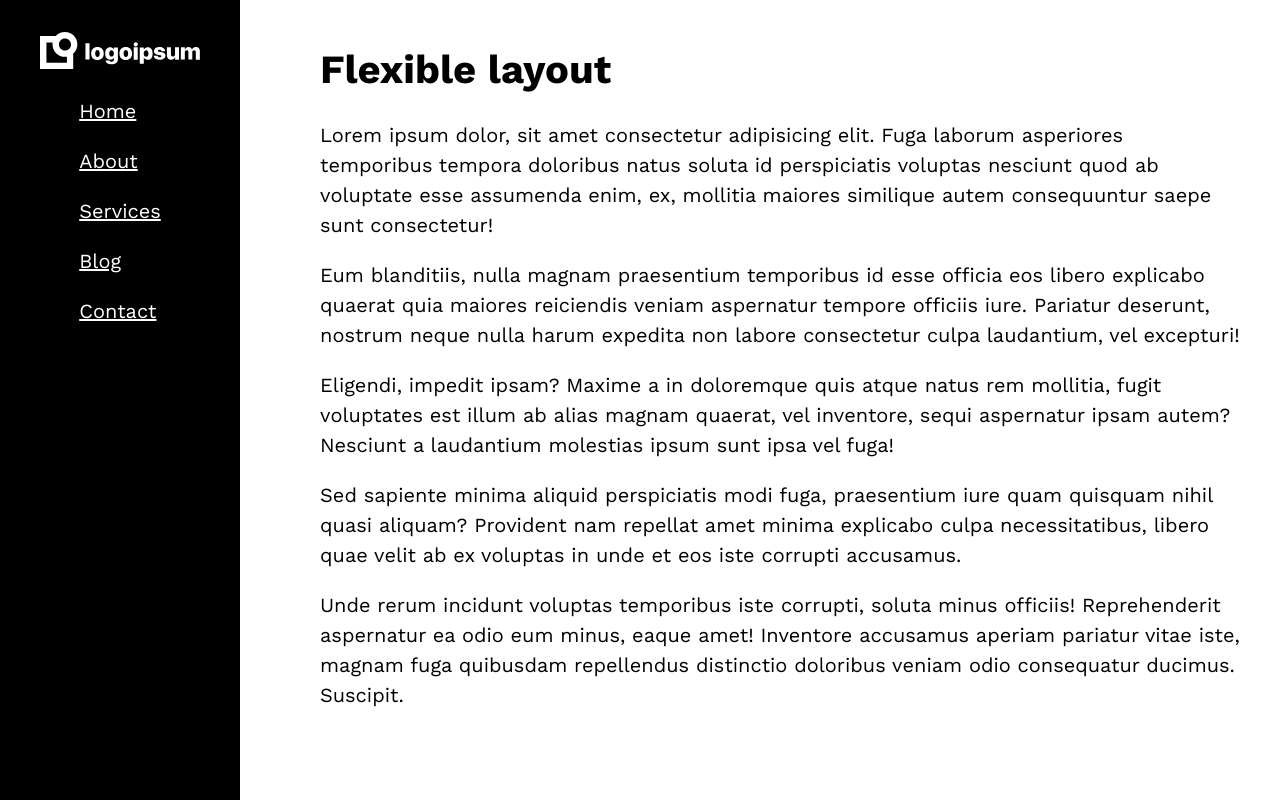
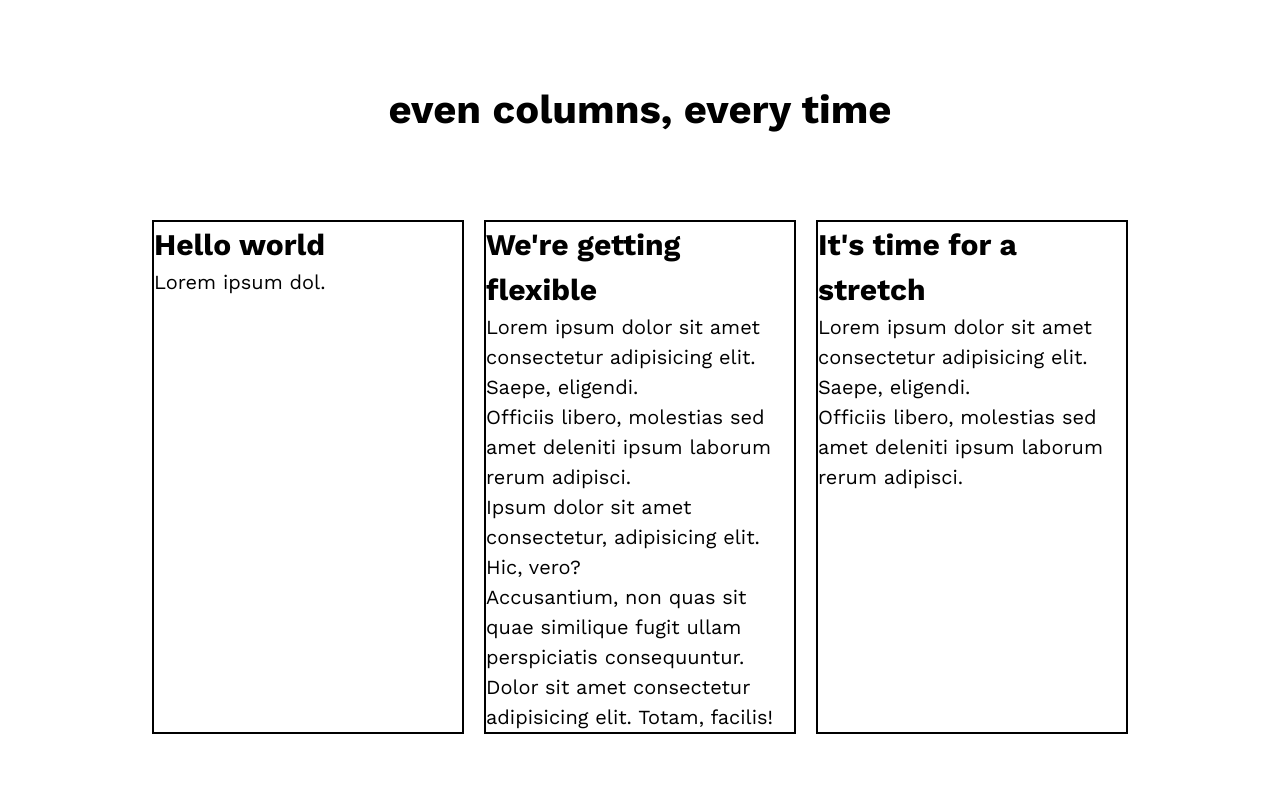
Before and after one commit to DungIT102/learn-css, a plain HTML site: page index.html in a window 1280 px wide. Drawn offline with nearby package versions, Linux system fonts and the light colour scheme.

Commit message:
learn how to even columns every time

```diff
--- a/css/general-styling.css
+++ b/css/general-styling.css
@@ -9,12 +9,16 @@
 
 /* Remove default margin */
 body,
-h1,
 h2,
 h3,
 h4,
 p {
   margin: 0;
+}
+
+h1 {
+  margin: 5rem 0;
+  text-align: center;
 }
 
 /* Set body defaults */
@@ -39,34 +43,3 @@ textarea,
 select {
   font: inherit;
 }
-
-.flow > * + * {
-  margin-top: var(--flow-space, 1em);
-}
-
-.logo {
-  width: 10rem;
-  margin-bottom: 1rem;
-}
-
-nav ul {
-  display: flex;
-  flex-wrap: wrap;
-  justify-content: center;
-  list-style: none;
-  margin: 0;
-  padding: 0;
-}
-
-nav li {
-  margin: 0 1em;
-}
-
-nav a {
-  color: inherit;
-}
-
-nav a:hover,
-nav a:focus {
-  color: yellowgreen;
-}
--- a/css/style.css
+++ b/css/style.css
@@ -1,63 +1,22 @@
-header {
-  background: black;
-  color: white;
-  padding: 2rem;
-  display: flex;
-  flex-direction: column;
-  align-items: center;
+.container {
+  padding: 0 2rem;
+  max-width: 65rem;
+  margin: 0 auto;
 }
 
-.flex-layout {
-  min-height: 100vh;
-  display: flex;
-  flex-wrap: wrap;
-  gap: 2em;
-}
-
-header {
-  flex-basis: 15rem;
-  flex-grow: 1;
-}
-
-main {
-  flex-basis: 60%;
-  padding: 2em;
-  flex-grow: 9999;
-}
-
-main > * {
-  max-width: 60rem;
-}
-
-/* add fixed positioning */
-
-header > img {
-  position: fixed;
-}
-
-header > nav {
-  position: fixed;
-  top: 6rem;
-}
-
-header > nav > ul {
+.even-columns {
   display: flex;
   flex-direction: column;
   gap: 1em;
 }
 
-@media (max-width: 699px) {
-  header > img {
-    position: static;
-  }
-
-  header > nav {
-    position: static;
-  }
-
-  header > nav > ul {
-    display: flex;
+@media (min-width: 60em) {
+  .even-columns {
     flex-direction: row;
-    gap: 1em;
   }
 }
+
+.even-columns > * {
+  flex-basis: 100%;
+  border: 2px solid black;
+}
--- a/index.html
+++ b/index.html
@@ -11,51 +11,33 @@
   <!-- lesson specific CSS -->
   <link rel="stylesheet" href="css/style.css">
 
-  <title>main-sidebar</title>
+  <title>Even columns</title>
 </head>
 
 <body>
-  <div class="flex-layout">
-    <header>
-      <img src="img/logo.svg" alt="logoipsum" class="logo">
-      <nav>
-        <ul>
-          <li><a href="#">Home</a></li>
-          <li><a href="#">About</a></li>
-          <li><a href="#">Services</a></li>
-          <li><a href="#">Blog</a></li>
-          <li><a href="#">Contact</a></li>
-        </ul>
-      </nav>
-    </header>
-    <main>
-      <div class="flow">
-        <h1>Flexible layout</h1>
-        <p>Lorem ipsum dolor, sit amet consectetur adipisicing elit. Fuga laborum asperiores temporibus tempora
-          doloribus
-          natus soluta id perspiciatis voluptas nesciunt quod ab voluptate esse assumenda enim, ex, mollitia maiores
-          similique autem consequuntur saepe sunt consectetur!</p>
-        <p>Eum blanditiis, nulla magnam praesentium temporibus id esse officia eos libero explicabo quaerat quia
-          maiores
-          reiciendis veniam aspernatur tempore officiis iure. Pariatur deserunt, nostrum neque nulla harum expedita
-          non
-          labore consectetur culpa laudantium, vel excepturi!</p>
-        <p>Eligendi, impedit ipsam? Maxime a in doloremque quis atque natus rem mollitia, fugit voluptates est illum
-          ab
-          alias magnam quaerat, vel inventore, sequi aspernatur ipsam autem? Nesciunt a laudantium molestias ipsum
-          sunt
-          ipsa vel fuga!</p>
-        <p>Sed sapiente minima aliquid perspiciatis modi fuga, praesentium iure quam quisquam nihil quasi aliquam?
-          Provident nam repellat amet minima explicabo culpa necessitatibus, libero quae velit ab ex voluptas in unde
-          et
-          eos iste corrupti accusamus.</p>
-        <p>Unde rerum incidunt voluptas temporibus iste corrupti, soluta minus officiis! Reprehenderit aspernatur ea
-          odio
-          eum minus, eaque amet! Inventore accusamus aperiam pariatur vitae iste, magnam fuga quibusdam repellendus
-          distinctio doloribus veniam odio consequatur ducimus. Suscipit.</p>
+  <div class="container">
+    <h1>even columns, every time</h1>
+
+    <div class="even-columns">
+      <div>
+        <h2>Hello world</h2>
+        <p>Lorem ipsum dol.</p>
       </div>
-    </main>
 
+      <div>
+        <h2>We're getting flexible</h2>
+        <p>Lorem ipsum dolor sit amet consectetur adipisicing elit. Saepe, eligendi.</p>
+        <p>Officiis libero, molestias sed amet deleniti ipsum laborum rerum adipisci.</p>
+        <p>Ipsum dolor sit amet consectetur, adipisicing elit. Hic, vero?</p>
+        <p>Accusantium, non quas sit quae similique fugit ullam perspiciatis consequuntur.</p>
+        <p>Dolor sit amet consectetur adipisicing elit. Totam, facilis!</p>
+      </div>
+      <div>
+        <h2>It's time for a stretch</h2>
+        <p>Lorem ipsum dolor sit amet consectetur adipisicing elit. Saepe, eligendi.</p>
+        <p>Officiis libero, molestias sed amet deleniti ipsum laborum rerum adipisci.</p>
+      </div>
+    </div>
   </div>
 </body>
 
```
Also changed, not shown: img/logo.svg (deleted).
